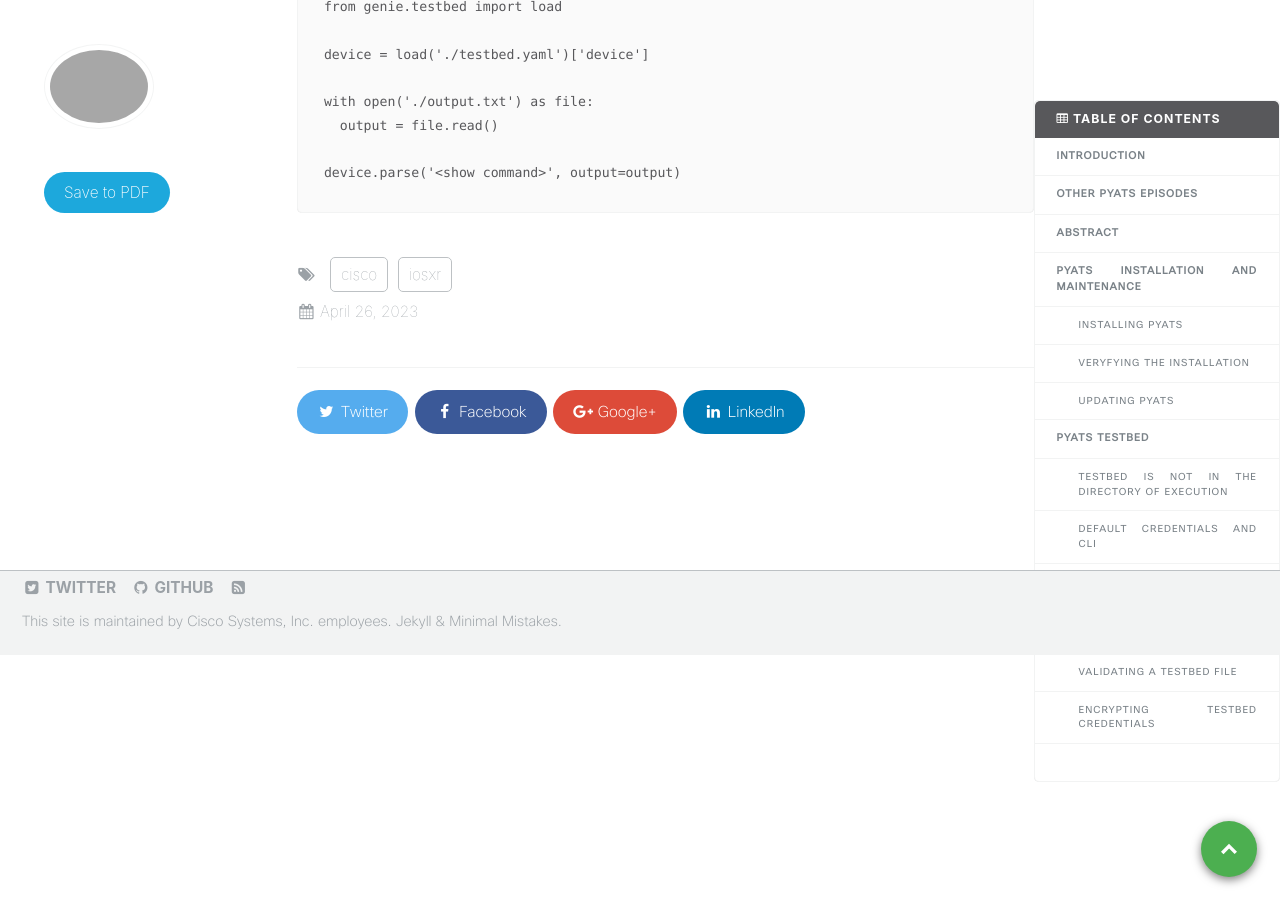
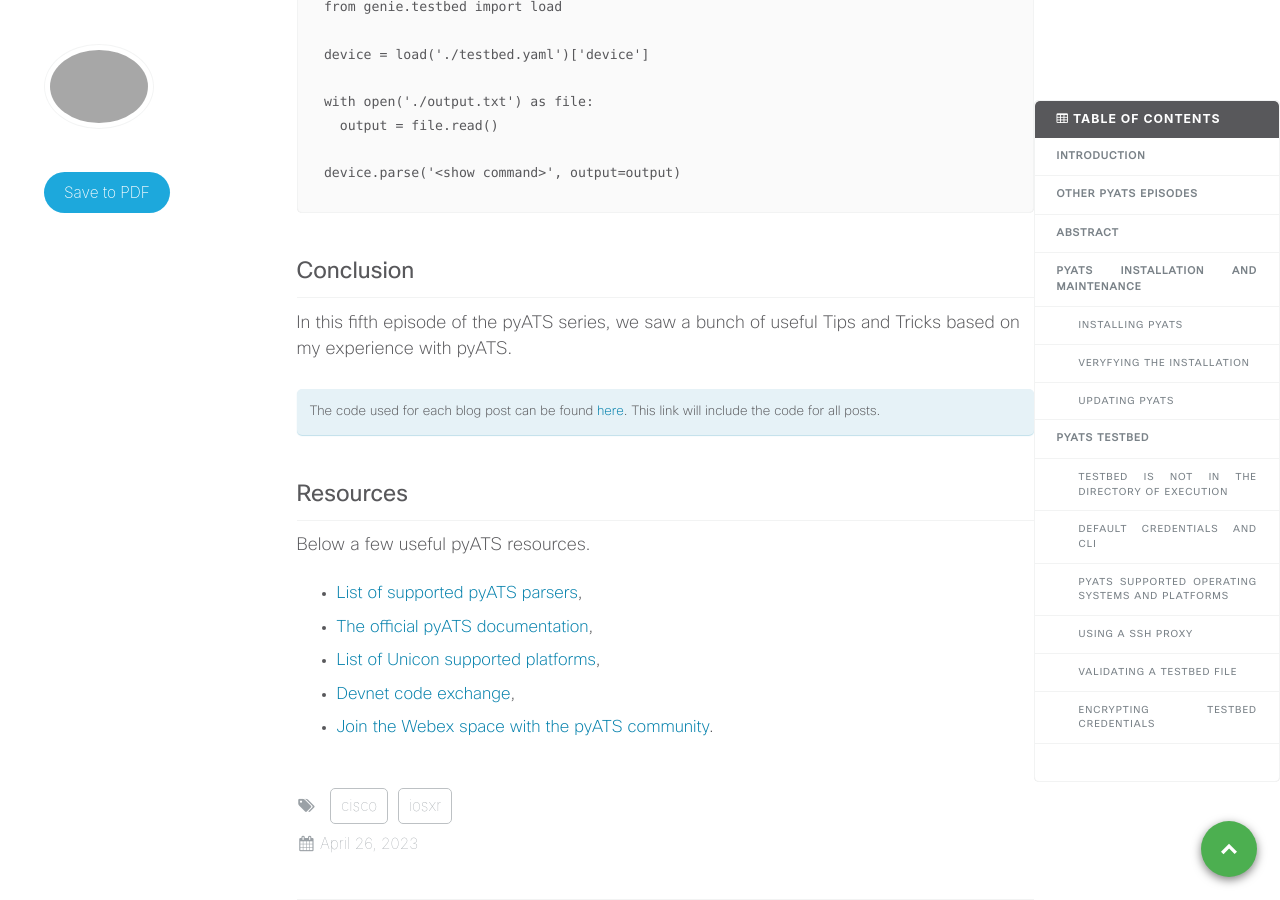
Before and after one commit to xrdocs/programmability, a Jekyll site: the page built from _tutorials/pyats-series-tips-and-tricks.md, in a window 1280 px wide and 900 px high, scrolled down 10269 px. Built offline with Jekyll 4.4.1, drawn with Linux system fonts in a browser that asks for light colours; comment, search, counter and statistics services are not loaded.

Commit message:
conclusion

````diff
--- a/_tutorials/pyats-series-tips-and-tricks.md
+++ b/_tutorials/pyats-series-tips-and-tricks.md
@@ -351,3 +351,20 @@ with open('./output.txt') as file:
 
 device.parse('<show command>', output=output)
 ```
+
+# Conclusion
+
+In this fifth episode of the pyATS series, we saw a bunch of useful Tips and Tricks based on my experience with pyATS.
+
+The code used for each blog post can be found [here](https://github.com/AntoineOrsoni/xrdocs-how-to-pyats). This link will include the code for all posts.
+{: .notice--info}
+
+# Resources
+
+Below a few useful pyATS resources.
+
+- [List of supported pyATS parsers](https://pubhub.devnetcloud.com/media/genie-feature-browser/docs/#/),
+- [The official pyATS documentation](https://pubhub.devnetcloud.com/media/pyats/docs/getting_started/index.html),
+- [List of Unicon supported platforms](https://pubhub.devnetcloud.com/media/unicon/docs/user_guide/supported_platforms.html),
+- [Devnet code exchange](https://developer.cisco.com/codeexchange/),
+- [Join the Webex space with the pyATS community](https://eurl.io/#r18UzrQVr).
````
